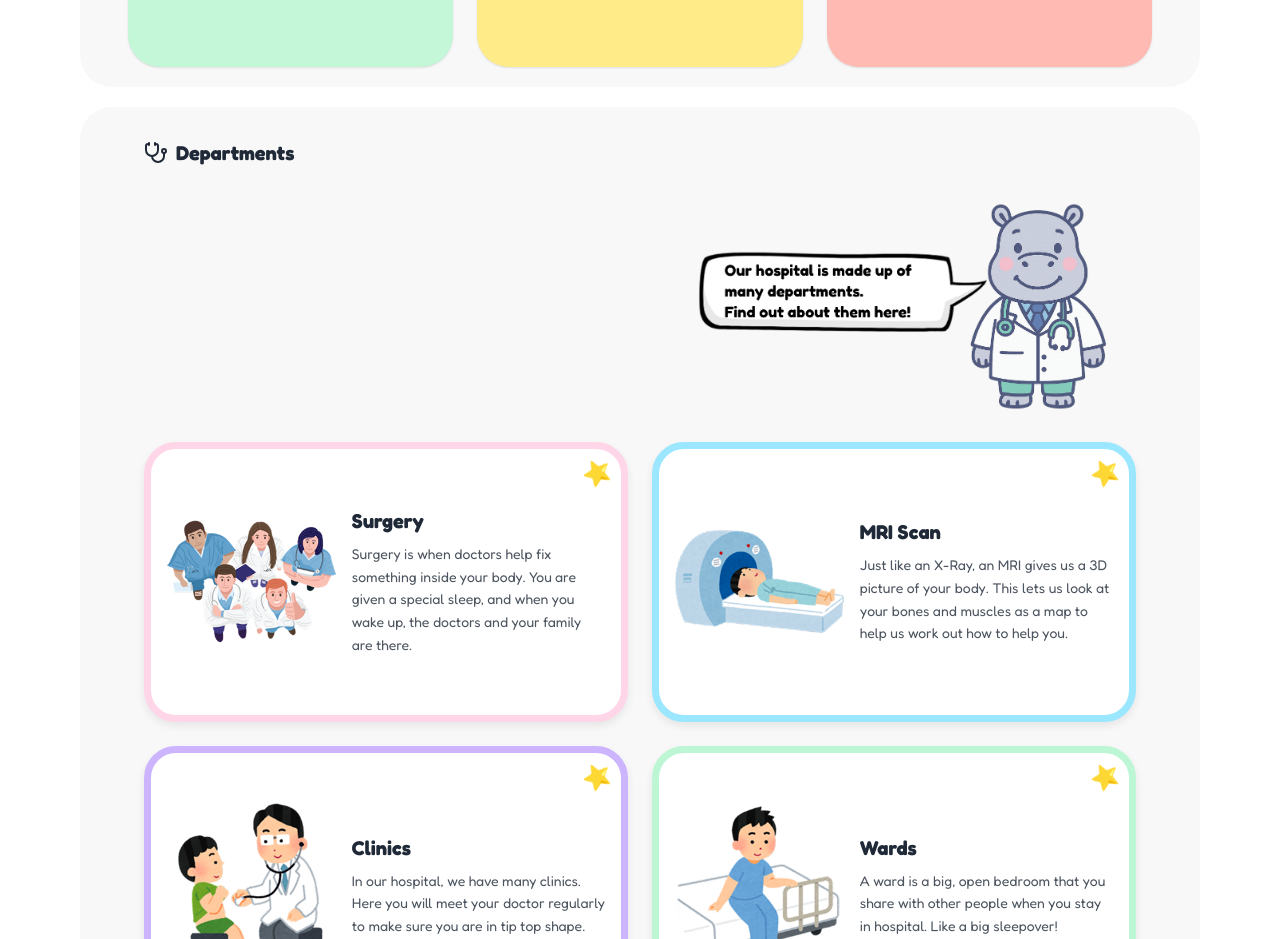
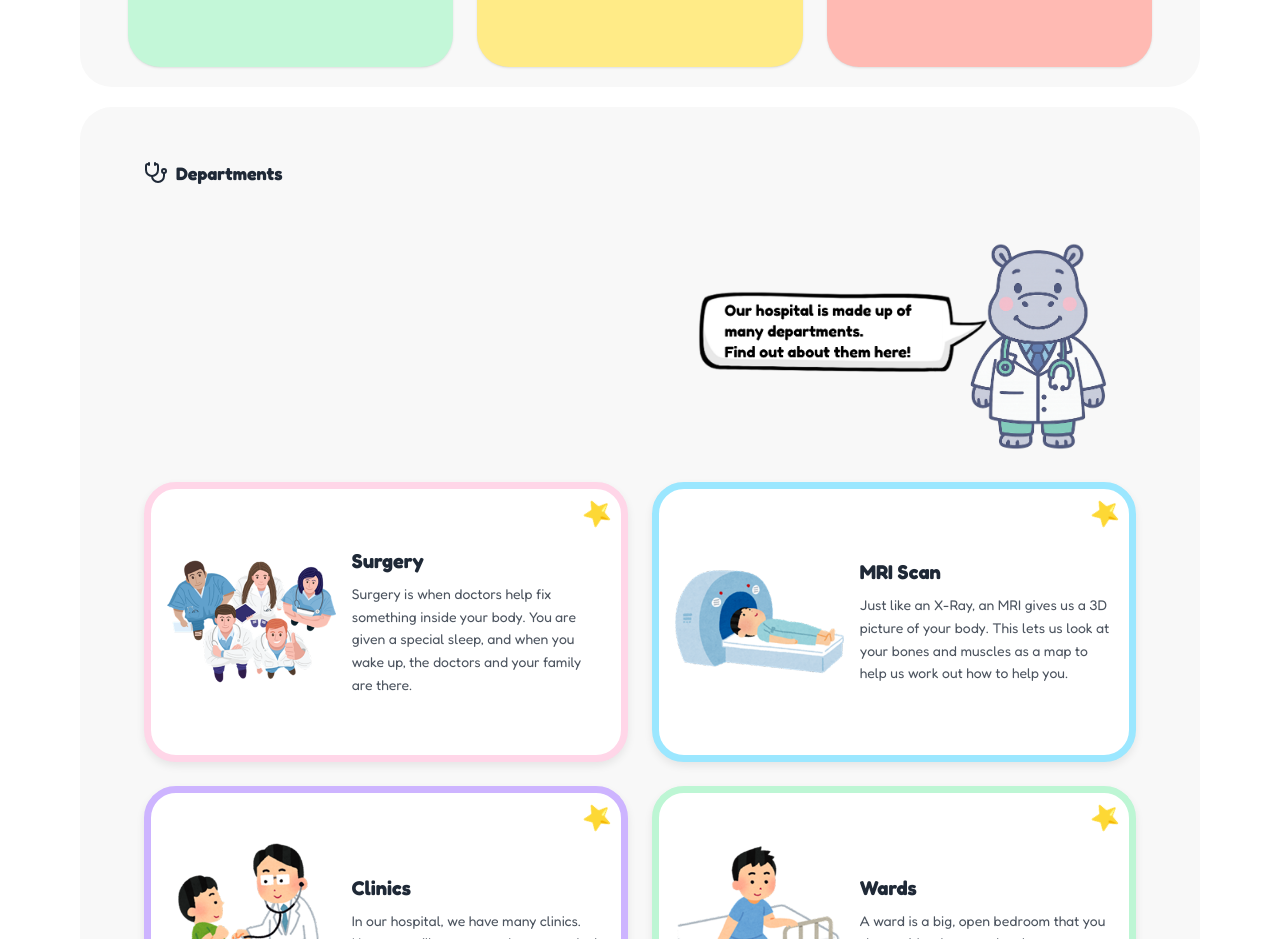
Before and after one commit to catpat88/kids_patient_portal_app, a React (Vite) app: page / in a window 1280 px wide. Shown: the part 2760-3699 px from the top of the page. Built offline with nearby package versions, Linux system fonts and the light colour scheme.

Commit message:
pushing layout change to main

```diff
--- a/src/components/Departments.jsx
+++ b/src/components/Departments.jsx
@@ -123,7 +123,7 @@ export default function Departments() {
       {/* --- Section Heading --- */}
       <div className="flex items-center mb-6">
         <Stethoscope className="w-6 h-6 text-ink mr-2"/>
-        <h2 className="text-xl font-bold text-ink">Departments</h2>
+        <h2 className="text-lg py-5 font-bold text-ink">Departments</h2>
       </div>
 
       {/* --- Hippo Header/Dialogue --- */}
```
